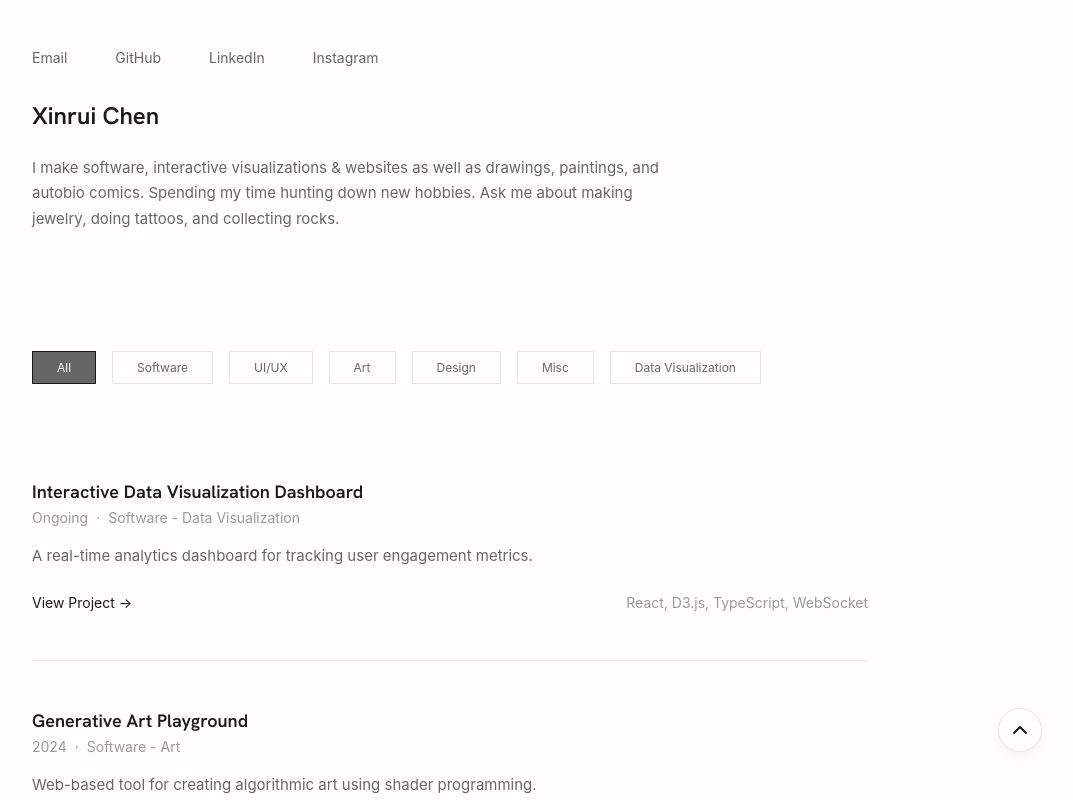
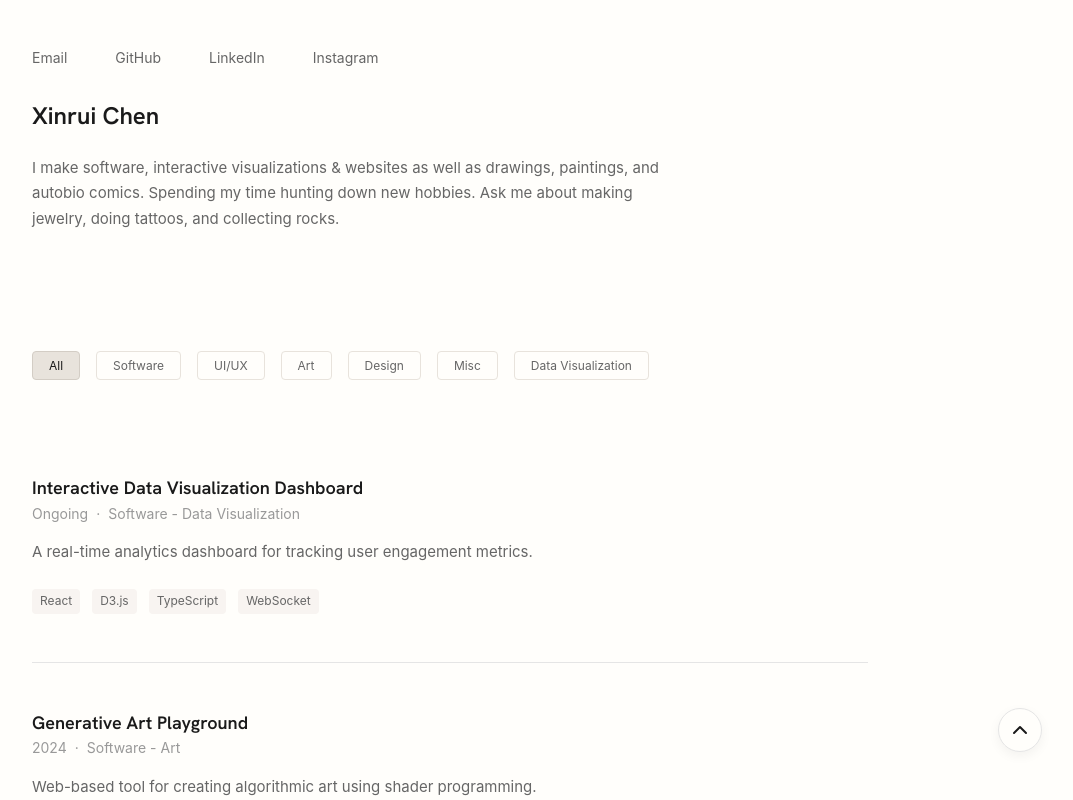
Before and after one commit to xynree/website-2026, a SvelteKit app: page / in a window 1280 px wide. Shown: the top 800 px of the page, without its empty margins (190-1263 px from the left). Built offline with nearby package versions, Linux system fonts and the light colour scheme; a web font is replaced by a local one.

Commit message:
cleanup styles

```diff
--- a/src/lib/components/ProjectCard.svelte
+++ b/src/lib/components/ProjectCard.svelte
@@ -15,7 +15,9 @@
 
 <article class="project-card">
 	<div class="project-header">
-		<h2 class="project-title">{project.title}</h2>
+		<a href="/projects/{project.id}" class="project-title-link">
+			<h2 class="project-title">{project.title}</h2>
+		</a>
 		<div class="project-meta">
 			<span class="project-year">{project?.year ?? 'Ongoing'}</span>
 			<span class="separator">·</span>
@@ -26,14 +28,14 @@
 	<p class="project-description">{project.shortDescription}</p>
 
 	<div class="project-footer">
-		<a href="/projects/{project.id}" class="view-project-link">
-			View Project <span aria-hidden="true">→</span>
-		</a>
 		<div class="technologies">
-			{project.technologies.join(', ')}
+			{#each project.technologies as p}
+				<span class="tech-tag">{p}</span>
+			{/each}
 		</div>
 	</div>
 </article>
+
 
 <style>
 	.project-card {
@@ -46,12 +48,22 @@
 		margin-bottom: var(--spacing-sm);
 	}
 
+	.project-title-link {
+		text-decoration: none;
+		display: inline-block;
+	}
+
 	.project-title {
 		font-size: 1.125rem;
 		font-weight: 600;
 		margin-bottom: 0.25rem;
 		color: var(--color-text-primary);
 		font-family: var(--font-header);
+		transition: color var(--transition-fast);
+	}
+
+	.project-title-link:hover .project-title {
+		color: var(--color-text-secondary);
 	}
 
 	.project-meta {
@@ -73,29 +85,23 @@
 
 	.project-footer {
 		display: flex;
-		justify-content: space-between;
+		justify-content: flex-start;
 		align-items: flex-end;
 		gap: var(--spacing-md);
 		flex-wrap: wrap;
 	}
 
-	.view-project-link {
-		font-size: var(--text-sm);
-		color: var(--color-text-primary);
-		transition: color var(--transition-fast);
-		display: inline-flex;
-		align-items: center;
-		gap: 0.25rem;
-		text-decoration: none;
-	}
-
-	.view-project-link:hover {
+	.technologies {
+		display: flex;
+		gap: 12px;
+		font-size: var(--text-xs);
 		color: var(--color-text-secondary);
 	}
 
-	.technologies {
-		font-size: 0.875rem;
-		color: var(--color-text-tertiary);
+	.tech-tag {
+		background-color: var(--color-surface-1);
+		padding: 4px 8px;
+		border-radius: 4px;
 	}
 
 	@media (max-width: 768px) {
--- a/src/lib/components/TagFilter.svelte
+++ b/src/lib/components/TagFilter.svelte
@@ -48,26 +48,26 @@
 	}
 
 	.tag {
-		padding: var(--spacing-xs) var(--spacing-md);
+		padding: var(--spacing-xxs) var(--spacing-sm);
 		background: var(--color-background);
-		border: 1px solid var(--color-border);
+		border: 1px solid var(--color-surface-2);
+		border-radius: 4px;
 		color: var(--color-text-secondary);
 		font-size: var(--text-xs);
 		cursor: pointer;
 		transition: all var(--transition-fast);
 		font-family: var(--font-sans);
-		border-radius: var(--border-radius);
 	}
 
 	.tag:hover {
-		background: var(--color-hover);
 		color: var(--color-text-primary);
+		background: var(--color-surface-1);
 	}
 
 	.tag.active {
-		background: var(--color-text-secondary);
-		color: var(--color-background);
-		border-color: var(--color-text-primary);
+		background: var(--color-surface-2);
+		color: var(--color-text-primary);
+		border: 1px solid var(--color-surface-3);
 	}
 
 	.tag:focus-visible {
--- a/src/lib/styles/global.css
+++ b/src/lib/styles/global.css
@@ -7,16 +7,6 @@
 }
 
 :root {
-	/* Hide scrollbar but keep functionality */
-	html {
-		-ms-overflow-style: none; /* IE and Edge */
-		scrollbar-width: none; /* Firefox */
-	}
-
-	html::-webkit-scrollbar {
-		display: none; /* Chrome, Safari and Opera */
-	}
-
 	/* Typography */
 	--font-sans: -apple-system, BlinkMacSystemFont, 'Segoe UI', 'Roboto', 'Oxygen', 'Ubuntu','Fira Sans', 'Droid Sans', 'Helvetica Neue', sans-serif;
 
@@ -27,10 +17,14 @@
 	--color-text-secondary: #666666;
 	--color-text-tertiary: #999999;
 	--color-background: #fffefb;
+	--color-surface-1: #f8f4f1;
+	--color-surface-2: #e8e3dc;
+	--color-surface-3: #d3cdc5;
 	--color-border: #e5e5e5;
 	--color-hover: #f5f5f5;
 
 	/* Spacing */
+	--spacing-xxs: 0.375rem;
 	--spacing-xs: 0.5rem;
 	--spacing-sm: 1rem;
 	--spacing-md: 1.5rem;
@@ -57,8 +51,15 @@ html {
 	font-size: 16px;
 	-webkit-font-smoothing: antialiased;
 	-moz-osx-font-smoothing: grayscale;
+
+	/* Hide scrollbar but keep functionality */
+	-ms-overflow-style: none; /* IE and Edge */
+	scrollbar-width: none; /* Firefox */
 }
 
+html::-webkit-scrollbar {
+	display: none; /* Chrome, Safari and Opera */
+}
 
 body {
 	font-family: var(--font-sans);
--- a/src/routes/+page.svelte
+++ b/src/routes/+page.svelte
@@ -246,14 +246,4 @@
 			height: 40px;
 		}
 	}
-
-	/* Hide scrollbar but keep functionality */
-	:global(html) {
-		-ms-overflow-style: none; /* IE and Edge */
-		scrollbar-width: none; /* Firefox */
-	}
-
-	:global(html::-webkit-scrollbar) {
-		display: none; /* Chrome, Safari and Opera */
-	}
 </style>
--- a/src/routes/projects/[id]/+page.svelte
+++ b/src/routes/projects/[id]/+page.svelte
@@ -24,10 +24,10 @@
 	{#if mounted}
 		<div class="container">
 			<!-- Back navigation -->
-			<nav class="back-nav" in:fade={{duration: 600, delay: 100, easing: cubicOut }}
+			<nav class="back-nav" in:fade={{duration: 600, delay: 0, easing: cubicOut }}
  >
 				<a href="/" class="back-link">
-					<span aria-hidden="true">←</span> Back to projects
+					<span aria-hidden="true">←</span> Back
 				</a>
 			</nav>
 
@@ -72,7 +72,7 @@
 <style>
 	.page {
 		min-height: 100vh;
-		padding: var(--spacing-3xl) 0;
+		padding: var(--spacing-2xl) 0;
 	}
 
 	.back-nav {
```
